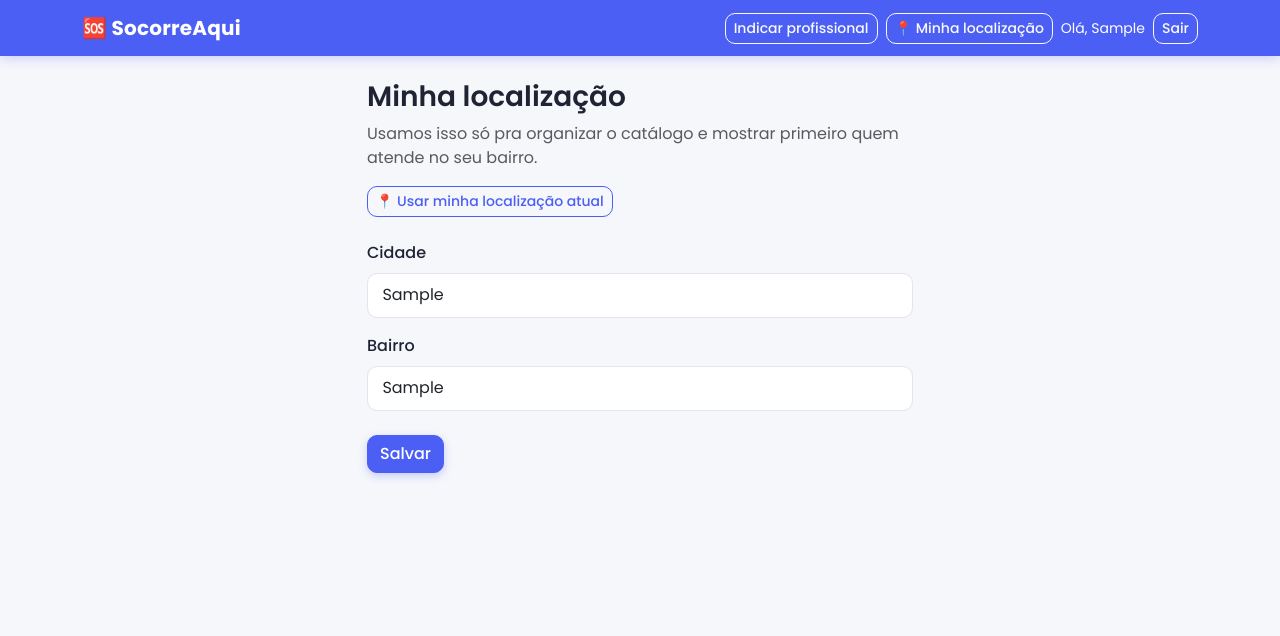
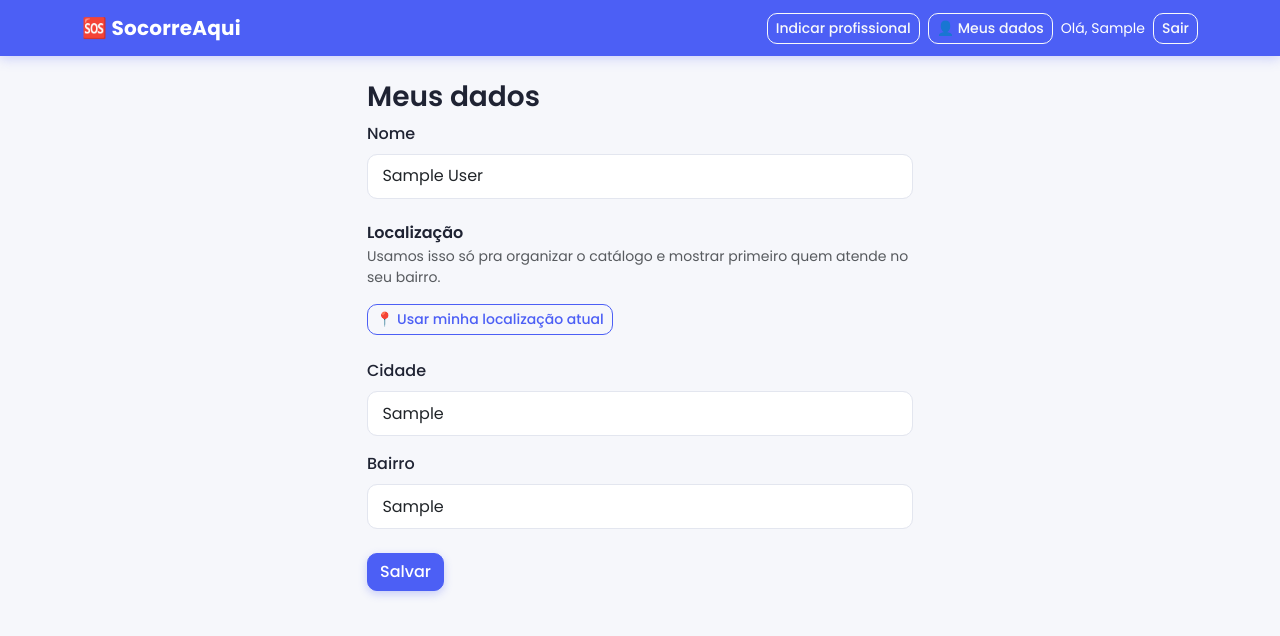
Before and after one commit to hermanoocardoso/servico-cidade, a FastAPI app: page /minha-localizacao in a window 1280 px wide. Shown: the top 636 px of the page. Run offline with FastAPI, Linux system fonts and the light colour scheme; the visitor is signed in with stand-in values (Sample User, id 1); tables that the repository leaves empty hold one stand-in row (values such as "Sample post"); some libraries are stand-ins or nearby versions.

Commit message:
Permite editar o nome em Meus dados e detalha as categorias do menu
Separa "Carros e Tecnologia" em dois grupos e adiciona varias
subcategorias novas em cada grupo, deixando o menu mais parecido
com o catalogo real de servicos (estilo GetNinjas).

```diff
--- a/app/main.py
+++ b/app/main.py
@@ -93,24 +93,56 @@ CATEGORIA_EMOJIS = {
     "Vidraceiro": "🪟",
     "Pedreiro / Reformas": "🧱",
     "Pintor": "🎨",
+    "Gesseiro": "🏗️",
+    "Serralheiro": "🛠️",
+    "Marceneiro": "🪚",
+    "Chaveiro": "🔑",
     "Marido de aluguel": "🔧",
-    "Mecânico/Oficina": "🔩",
-    "Chaveiro": "🔑",
-    "Ar-condicionado / Refrigeração": "❄️",
-    "Jardinagem": "🌳",
+    "Telhadista / Impermeabilização": "🏚️",
+
     "Diarista / Faxina": "🧹",
     "Dedetização": "🐜",
     "Montador de móveis": "🪑",
+    "Piscineiro": "🏊",
+    "Jardinagem": "🌳",
+    "Ar-condicionado / Refrigeração": "❄️",
+    "Tapeceiro / Estofados": "🛋️",
+    "Limpeza pós-obra": "🧽",
+
+    "Mecânico/Oficina": "🔩",
+    "Auto elétrico": "🔋",
+    "Funilaria e Pintura": "🚙",
+    "Guincho": "🚛",
+    "Lavagem de carros": "🧼",
+
     "Informática & Tecnologia": "💻",
-    "Manicure / Cabeleireiro": "💅",
-    "Fotógrafo": "📸",
-    "Frete / Mudança": "🚚",
-    "Gesseiro": "🏗️",
-    "Serralheiro": "🛠️",
-    "Piscineiro": "🏊",
+    "Conserto de celular": "📱",
+    "Instalação de câmeras / CFTV": "🎥",
+    "Assistência de eletrônicos": "🔌",
+
     "Médico": "🩺",
     "Babá": "👶",
+    "Cuidador de idosos": "🧓",
+    "Personal trainer": "🏋️",
+    "Fisioterapeuta": "🦵",
+    "Psicólogo": "🧠",
+    "Nutricionista": "🥗",
+
+    "Manicure / Cabeleireiro": "💅",
+    "Maquiador(a)": "💄",
+    "Fotógrafo": "📸",
     "Confeiteiro(a) / Doceiro(a)": "🧁",
+    "Buffet / Garçom": "🍽️",
+    "DJ / Som": "🎵",
+    "Decoração de festas": "🎈",
+
+    "Aulas particulares": "📖",
+    "Professor de idiomas": "🗣️",
+    "Contador": "📊",
+    "Advogado": "⚖️",
+
+    "Frete / Mudança": "🚚",
+    "Motoboy / Entregador": "🛵",
 }
 templates.env.globals["categoria_emoji"] = lambda nome: CATEGORIA_EMOJIS.get(nome, "🔧")
 
@@ -118,9 +150,11 @@ templates.env.globals["categoria_emoji"] = lambda nome: CATEGORIA_EMOJIS.get(nom
 GRUPO_EMOJIS = {
     "Casa e Reformas": "🏠",
     "Limpeza e Manutenção": "🧹",
-    "Carros e Tecnologia": "💻",
+    "Carros e Motos": "🚗",
+    "Tecnologia": "💻",
     "Saúde e Família": "🩺",
     "Beleza e Eventos": "🎉",
+    "Aulas e Consultoria": "📚",
     "Transporte": "🚚",
 }
 templates.env.globals["grupo_emoji"] = lambda nome: GRUPO_EMOJIS.get(nome, "🔧")
@@ -513,7 +547,7 @@ def logout(request: Request):
 
 
 # ---------------------------------------------------------------------------
-# Minha localização (cidade/bairro do usuário, usada pra agrupar o catálogo)
+# Meus dados (nome, cidade/bairro do usuário — usado pra agrupar o catálogo)
 # ---------------------------------------------------------------------------
 
 @app.get("/minha-localizacao")
@@ -521,13 +555,14 @@ def form_minha_localizacao(request: Request, usuario=Depends(auth.usuario_logado
     if not usuario:
         return RedirectResponse("/login", status_code=303)
     return templates.TemplateResponse(
-        "minha_localizacao.html", {"request": request, "usuario": usuario},
+        "minha_localizacao.html", {"request": request, "usuario": usuario, "erro": None},
     )
 
 
 @app.post("/minha-localizacao")
 def salvar_minha_localizacao(
     request: Request,
+    nome: str = Form(""),
     cidade: str = Form(""),
     bairro: str = Form(""),
     db: Session = Depends(get_db),
@@ -536,6 +571,14 @@ def salvar_minha_localizacao(
     if not usuario:
         return RedirectResponse("/login", status_code=303)
 
+    nome = nome.strip()
+    if not nome:
+        return templates.TemplateResponse(
+            "minha_localizacao.html",
+            {"request": request, "usuario": usuario, "erro": "O nome não pode ficar em branco."},
+        )
+
+    usuario.nome = nome
     usuario.cidade = cidade.strip() or None
     usuario.bairro = bairro.strip() or None
     db.commit()
--- a/app/templates/base.html
+++ b/app/templates/base.html
@@ -25,7 +25,7 @@
                             <a href="/profissional/perfil/editar" class="btn btn-outline-light btn-sm">Meu perfil</a>
                         {% endif %}
                         <a href="/indicar" class="btn btn-outline-light btn-sm">Indicar profissional</a>
-                        <a href="/minha-localizacao" class="btn btn-outline-light btn-sm">📍 Minha localização</a>
+                        <a href="/minha-localizacao" class="btn btn-outline-light btn-sm">👤 Meus dados</a>
                         <span class="navbar-text text-white small">Olá, {{ usuario.nome.split(" ")[0] }}</span>
                         <a href="/logout" class="btn btn-outline-light btn-sm">Sair</a>
                     {% else %}
--- a/app/templates/index.html
+++ b/app/templates/index.html
@@ -50,7 +50,7 @@
             {% endif %}
         {% endif %}
         <a href="/indicar" class="btn-chip">💡 Indicar</a>
-        <a href="/minha-localizacao" class="btn-chip">📍 Localização</a>
+        <a href="/minha-localizacao" class="btn-chip">👤 Meus dados</a>
         {% if eh_admin_usuario %}
             <a href="/admin" class="btn-chip">⚙️ Admin</a>
         {% endif %}
--- a/app/templates/minha_localizacao.html
+++ b/app/templates/minha_localizacao.html
@@ -1,5 +1,5 @@
 {% extends "base.html" %}
-{% block titulo %}Minha localização{% endblock %}
+{% block titulo %}Meus dados{% endblock %}
 
 {% block conteudo %}
 <link rel="stylesheet" href="https://unpkg.com/leaflet@1.9.4/dist/leaflet.css"
@@ -7,8 +7,20 @@
 
 <div class="row justify-content-center">
     <div class="col-md-6">
-        <h3 class="mb-2">Minha localização</h3>
-        <p class="text-muted">
+        <h3 class="mb-2">Meus dados</h3>
+
+        {% if erro %}
+        <div class="alert alert-danger">{{ erro }}</div>
+        {% endif %}
+
+        <form method="post" action="/minha-localizacao">
+            <div class="mb-4">
+                <label class="form-label">Nome</label>
+                <input type="text" name="nome" class="form-control" value="{{ usuario.nome }}" required>
+            </div>
+
+            <h6 class="mb-1">Localização</h6>
+            <p class="text-muted small">
                 Usamos isso só pra organizar o catálogo e mostrar primeiro quem
                 atende no seu bairro.
             </p>
@@ -23,7 +35,6 @@
                 <div class="form-text">Se o alfinete não estiver no lugar certo, arraste ele.</div>
             </div>
 
-        <form method="post" action="/minha-localizacao">
             <div class="mb-3">
                 <label class="form-label">Cidade</label>
                 <input type="text" id="inputCidade" name="cidade" class="form-control" value="{{ usuario.cidade or '' }}">
```
Also changed, not shown: app/seed.py (+33 -6 lines). Lines whose indentation alone changed are shown as unchanged.
